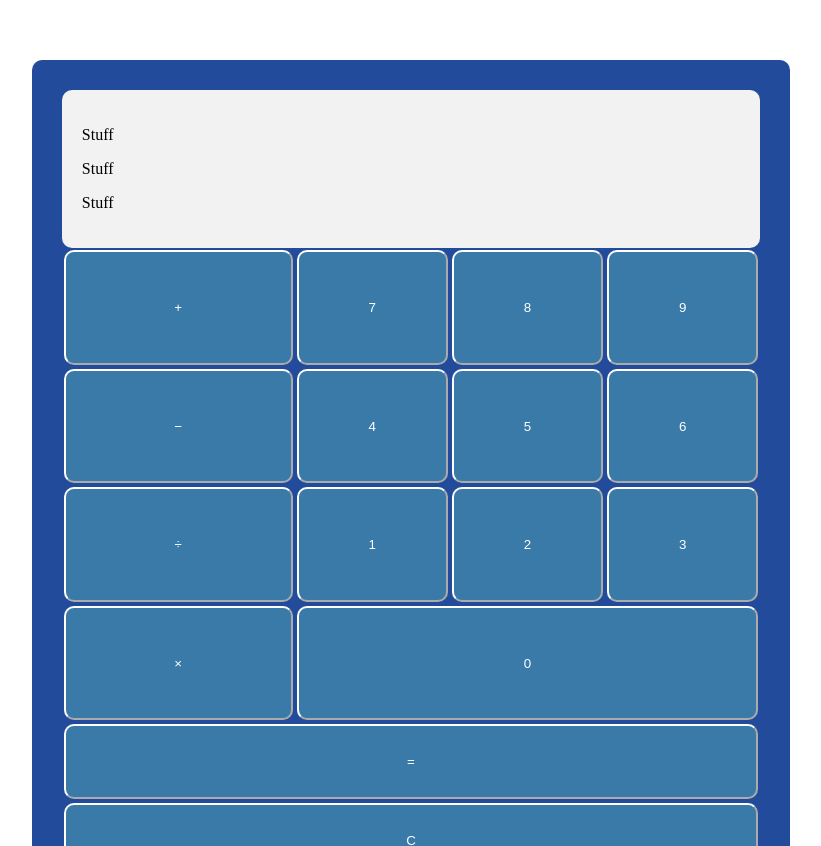
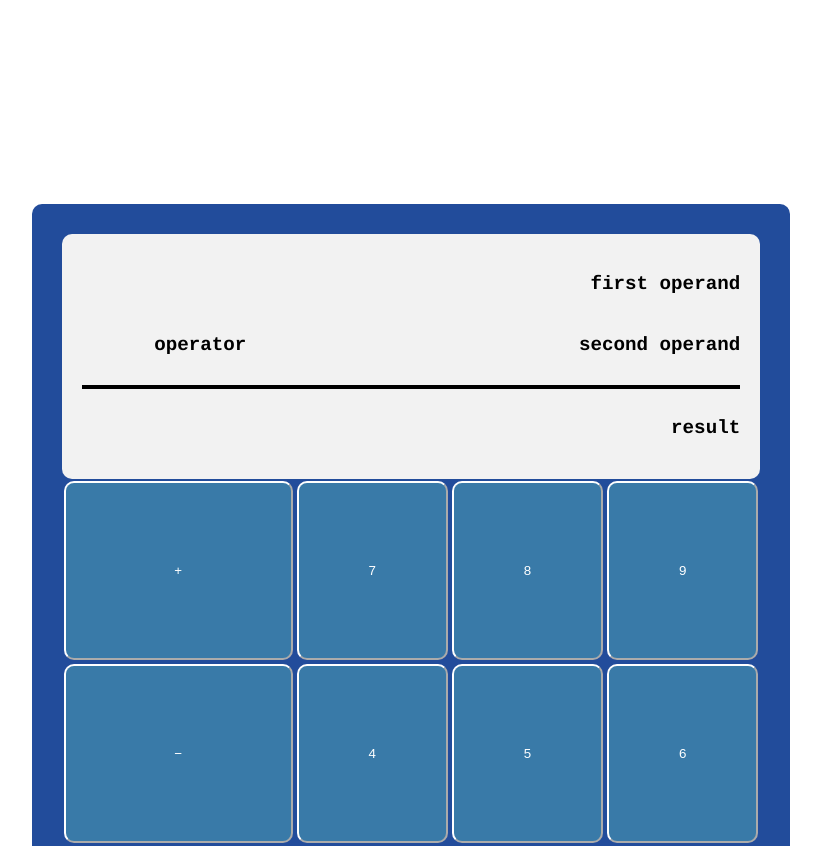
Before and after one commit to BrickEater/calculator, a plain HTML site: page index.html in a window 1280 px wide. Shown: the part 231-1077 px from the top of the page, without its empty margins (229-1050 px from the left). Drawn offline with Linux system fonts and the light colour scheme.

Commit message:
lay out the objects for the screen

```diff
--- a/index.html
+++ b/index.html
@@ -20,9 +20,13 @@ Add a “clear” button.
         <div class="container">
             <div class="calculator">
                 <div class="screen">
-                    <p class="firstOperand">Stuff</p>
-                    <p class="secondOperand">Stuff</p>
-                    <p class="result">Stuff</p>
+                    <p class="firstOperand">first operand</p>
+                    <p class="secondOperand">second operand</p>
+                    <p class="operator">operator</p>
+                    <div class="line">
+                        <hr>
+                    </div>
+                    <p class="result">result</p>
                 </div>
                 <div class="operatorBox">
                     <button class="calButton opButton buttonAdd" data-function="fucntionPlus">&plus;</button>
--- a/styles.css
+++ b/styles.css
@@ -1,3 +1,9 @@
+body {
+    font-family: courier;
+    font-weight: 800;
+    font-size: larger;
+}
+
 .container {
     display: grid;
     grid-template-columns: 1fr 3fr 1fr;
@@ -17,24 +23,51 @@
 }
 
 .screen {
+    display: grid;
     grid-column: span 2;
     grid-row: 1;
     grid-template-columns: 1fr 3fr;
-    grid-template-rows: 1fr 1fr 1fr;
+    grid-template-rows: 1fr 1fr 1/2fr 1fr;
     background-color: #f2f2f2;
     padding: 20px;
     border-radius: 10px;
   }
 
   .firstOperand {
-    grid-column: span 2;
+    grid-column: 2;
     grid-row: 1;
+    text-align: right;
   }
+
+  .operator {
+    grid-column: 1;
+    grid-row: 2;
+    text-align: right;
+  }
+
   .secondOperand {
     grid-column: 2;
     grid-row: 2;
+    text-align: right;
   }
-  .results {}
+
+  .line {
+    grid-column: span 2;
+    grid-row: 3;
+  }
+
+  hr {
+    height:4px;
+    color: black;
+    background-color: black;
+    border: 0;
+}
+
+  .result {
+    grid-column: 2;
+    grid-row: 4;
+    text-align: right;
+}
 
 
 
```
Also changed, not shown: 1 other file.
